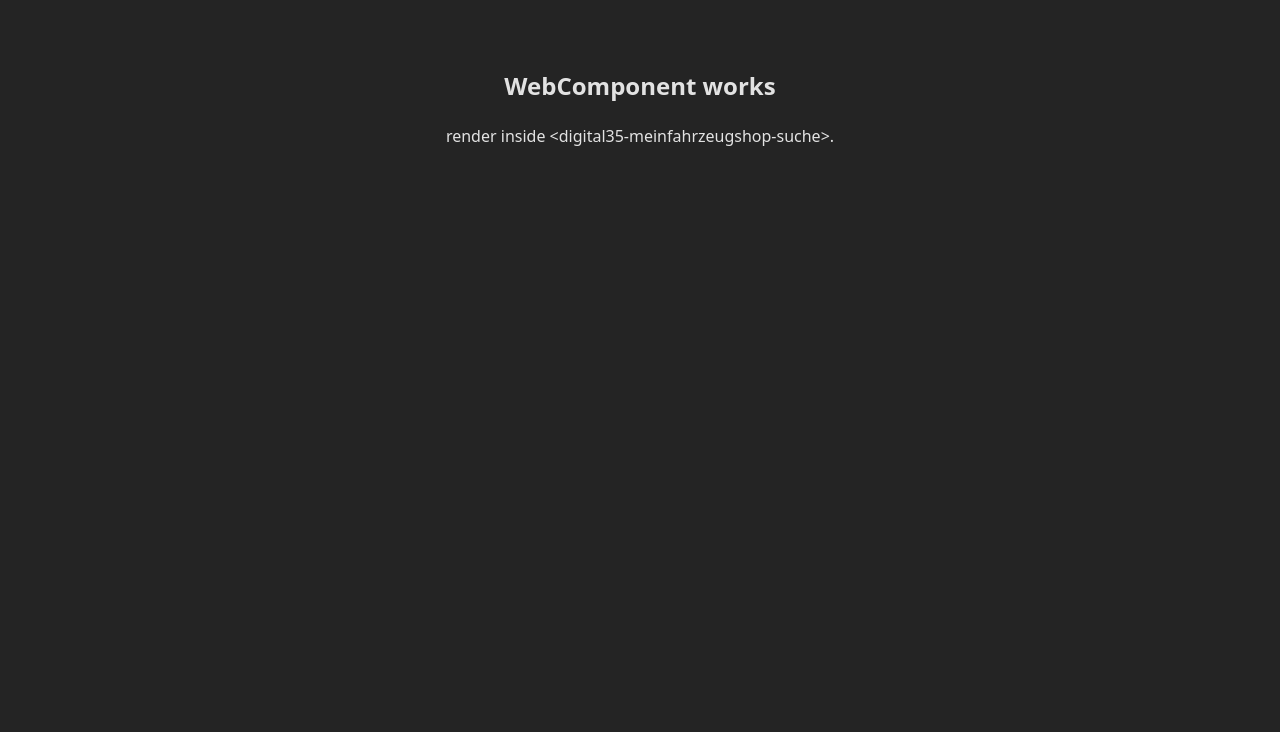
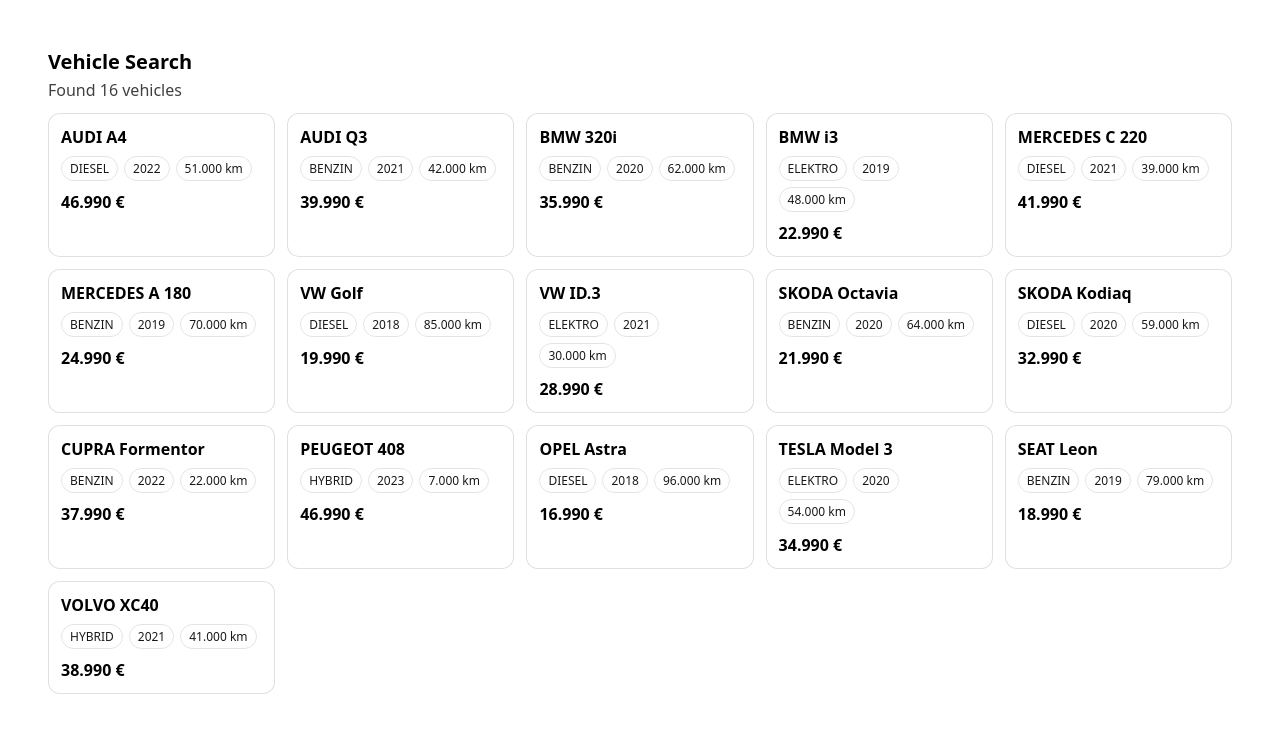
Before and after one commit to PiJaQus/vehicle-search-webcomponent, a Vue app: page / in a window 1280 px wide. Shown: the top 732 px of the page. Built offline with nearby package versions, Linux system fonts and the light colour scheme.

Commit message:
feat: add mock vehicle data and listing

```diff
--- a/src/App.vue
+++ b/src/App.vue
@@ -1,6 +1,67 @@
+<script setup>
+import { computed } from 'vue'
+import { vehicles } from './data/vehicles'
+
+const count = computed(() => vehicles.length)
+
+const formatPrice = (value) => {
+  return new Intl.NumberFormat('de-DE').format(value) + ' €'
+}
+</script>
+
 <template>
-  <div style="padding: 16px; text-align: center">
-    <h2>WebComponent works</h2>
-    <p>render inside &lt;digital35-meinfahrzeugshop-suche&gt;.</p>
+  <div class="wrap">
+    <header class="header">
+      <h2 class="title">Vehicle Search</h2>
+      <p class="sub">Found {{ count }} vehicles</p>
+    </header>
+
+    <section class="grid" aria-label="Vehicle listing">
+      <article v-for="v in vehicles" :key="v.id" class="card">
+        <div class="cardTitle">{{ v.manufacturer }} {{ v.model }}</div>
+
+        <div class="meta">
+          <span class="pill">{{ v.fuelType }}</span>
+          <span class="pill">{{ v.initialRegistration }}</span>
+          <span class="pill">{{ v.mileage.toLocaleString('de-DE') }} km</span>
+        </div>
+
+        <div class="price">{{ formatPrice(v.price) }}</div>
+      </article>
+    </section>
   </div>
 </template>
+
+<style scoped>
+.wrap { padding: 16px; }
+.header { margin-bottom: 12px; }
+.title { margin: 0; font-size: 20px; }
+.sub { margin: 4px 0 0; opacity: 0.75; }
+
+.grid {
+  display: grid;
+  grid-template-columns: repeat(auto-fill, minmax(220px, 1fr));
+  gap: 12px;
+}
+
+.card {
+  border: 1px solid rgba(0,0,0,0.12);
+  border-radius: 12px;
+  padding: 12px;
+  background: white;
+}
+
+.cardTitle { font-weight: 700; margin-bottom: 8px; }
+
+.meta { display: flex; flex-wrap: wrap; gap: 6px; margin-bottom: 10px; }
+
+.pill {
+  font-size: 12px;
+  padding: 3px 8px;
+  border-radius: 999px;
+  border: 1px solid rgba(0,0,0,0.12);
+  opacity: 0.9;
+}
+
+.price { font-weight: 800; font-size: 16px; margin-top: 6px; }
+</style>
--- /dev/null
+++ b/src/data/vehicles.js
@@ -0,0 +1,18 @@
+export const vehicles = [
+  { id: '1', manufacturer: 'AUDI', model: 'A4', fuelType: 'DIESEL', price: 46990, initialRegistration: 2022, mileage: 51000 },
+  { id: '2', manufacturer: 'AUDI', model: 'Q3', fuelType: 'BENZIN', price: 39990, initialRegistration: 2021, mileage: 42000 },
+  { id: '3', manufacturer: 'BMW', model: '320i', fuelType: 'BENZIN', price: 35990, initialRegistration: 2020, mileage: 62000 },
+  { id: '4', manufacturer: 'BMW', model: 'i3', fuelType: 'ELEKTRO', price: 22990, initialRegistration: 2019, mileage: 48000 },
+  { id: '5', manufacturer: 'MERCEDES', model: 'C 220', fuelType: 'DIESEL', price: 41990, initialRegistration: 2021, mileage: 39000 },
+  { id: '6', manufacturer: 'MERCEDES', model: 'A 180', fuelType: 'BENZIN', price: 24990, initialRegistration: 2019, mileage: 70000 },
+  { id: '7', manufacturer: 'VW', model: 'Golf', fuelType: 'DIESEL', price: 19990, initialRegistration: 2018, mileage: 85000 },
+  { id: '8', manufacturer: 'VW', model: 'ID.3', fuelType: 'ELEKTRO', price: 28990, initialRegistration: 2021, mileage: 30000 },
+  { id: '9', manufacturer: 'SKODA', model: 'Octavia', fuelType: 'BENZIN', price: 21990, initialRegistration: 2020, mileage: 64000 },
+  { id: '10', manufacturer: 'SKODA', model: 'Kodiaq', fuelType: 'DIESEL', price: 32990, initialRegistration: 2020, mileage: 59000 },
+  { id: '11', manufacturer: 'CUPRA', model: 'Formentor', fuelType: 'BENZIN', price: 37990, initialRegistration: 2022, mileage: 22000 },
+  { id: '12', manufacturer: 'PEUGEOT', model: '408', fuelType: 'HYBRID', price: 46990, initialRegistration: 2023, mileage: 7000 },
+  { id: '13', manufacturer: 'OPEL', model: 'Astra', fuelType: 'DIESEL', price: 16990, initialRegistration: 2018, mileage: 96000 },
+  { id: '14', manufacturer: 'TESLA', model: 'Model 3', fuelType: 'ELEKTRO', price: 34990, initialRegistration: 2020, mileage: 54000 },
+  { id: '15', manufacturer: 'SEAT', model: 'Leon', fuelType: 'BENZIN', price: 18990, initialRegistration: 2019, mileage: 79000 },
+  { id: '16', manufacturer: 'VOLVO', model: 'XC40', fuelType: 'HYBRID', price: 38990, initialRegistration: 2021, mileage: 41000 },
+]
--- a/src/style.css
+++ b/src/style.css
@@ -1,16 +1,5 @@
 :root {
   font-family: system-ui, Avenir, Helvetica, Arial, sans-serif;
-  line-height: 1.5;
-  font-weight: 400;
-
-  color-scheme: light dark;
-  color: rgba(255, 255, 255, 0.87);
-  background-color: #242424;
-
-  font-synthesis: none;
-  text-rendering: optimizeLegibility;
-  -webkit-font-smoothing: antialiased;
-  -moz-osx-font-smoothing: grayscale;
 }
 
 .demo {
```
